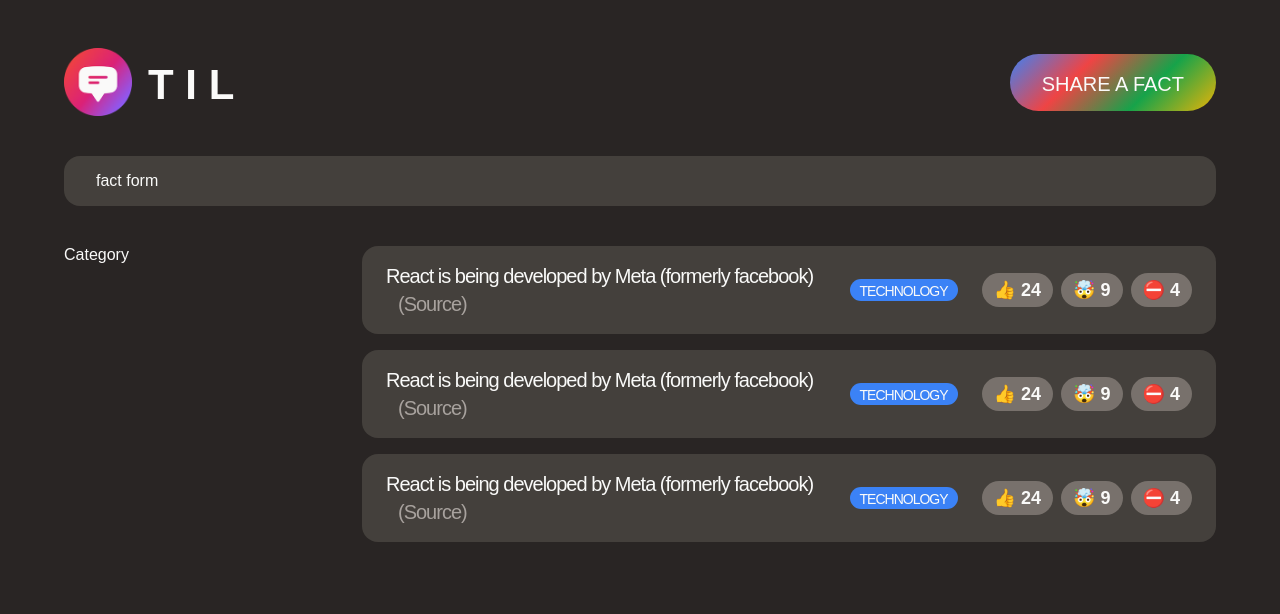
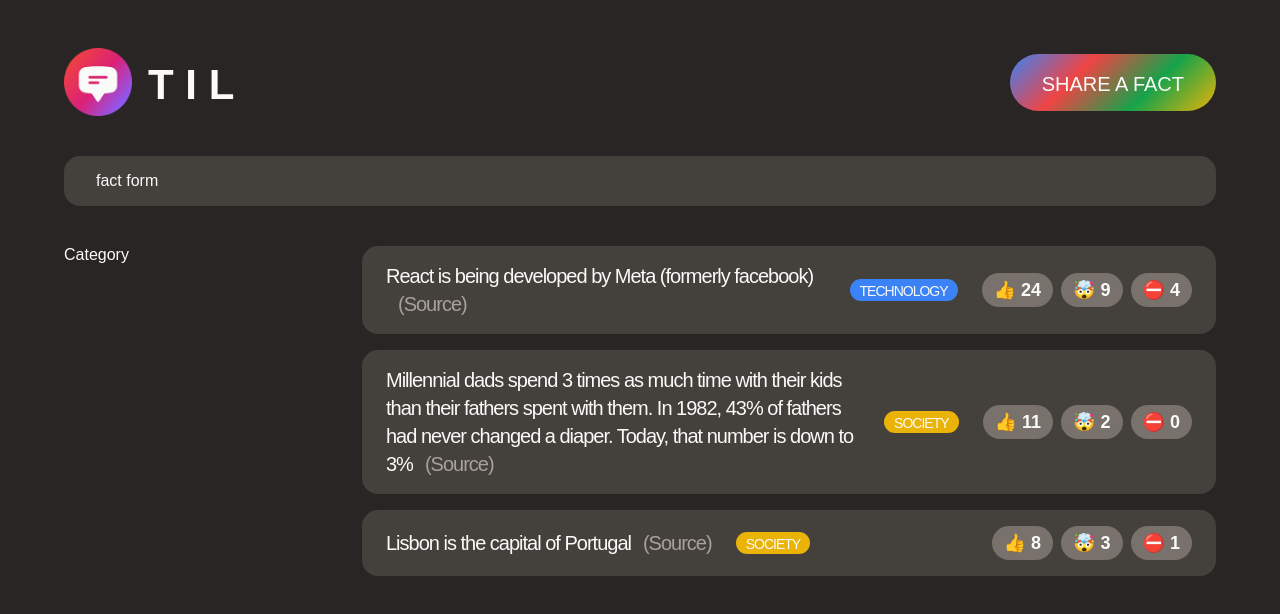
Before and after one commit to irabruce10/TIL, a React (Create React App) app in the folder TIL/til/: page / in a window 1280 px wide. Shown: the top 614 px of the page. Built offline with nearby package versions, Linux system fonts and the light colour scheme; a web font is replaced by a local one.

Commit message:
adding react js

```diff
--- a/TIL/til/src/App.js
+++ b/TIL/til/src/App.js
@@ -84,24 +84,30 @@
     <section>
       <ul className="facts-list">
         {facts.map((fact) => (
-          <li className="fact">
+          <li className="fact" key={fact.id}>
             <p>
-              React is being developed by Meta (formerly facebook)
+              {fact.text}
               <a
                 className="source"
-                href="https://opensource.fb.com/"
-                target="_blank">
-
+                href={fact.source}
+                target="_blank"
+                rel="noopener noreferrer">
                 (Source)
               </a>
             </p>
-            <span className="tag" style={{ backgroundColor: "#3b82f6" }}>
-              technology
+            <span
+              className="tag"
+              style={{
+                backgroundColor: CATEGORIES.find(
+                  (cat) => cat.name === fact.category
+                ).color,
+              }}>
+              {fact.category}
             </span>
             <div className="vote-buttons">
-              <button>👍 24</button>
-              <button>🤯 9</button>
-              <button>⛔️ 4</button>
+              <button>👍 {fact.votesInteresting}</button>
+              <button>🤯 {fact.votesMindblowing}</button>
+              <button>⛔️ {fact.votesFalse}</button>
             </div>
           </li>
         ))}
```
